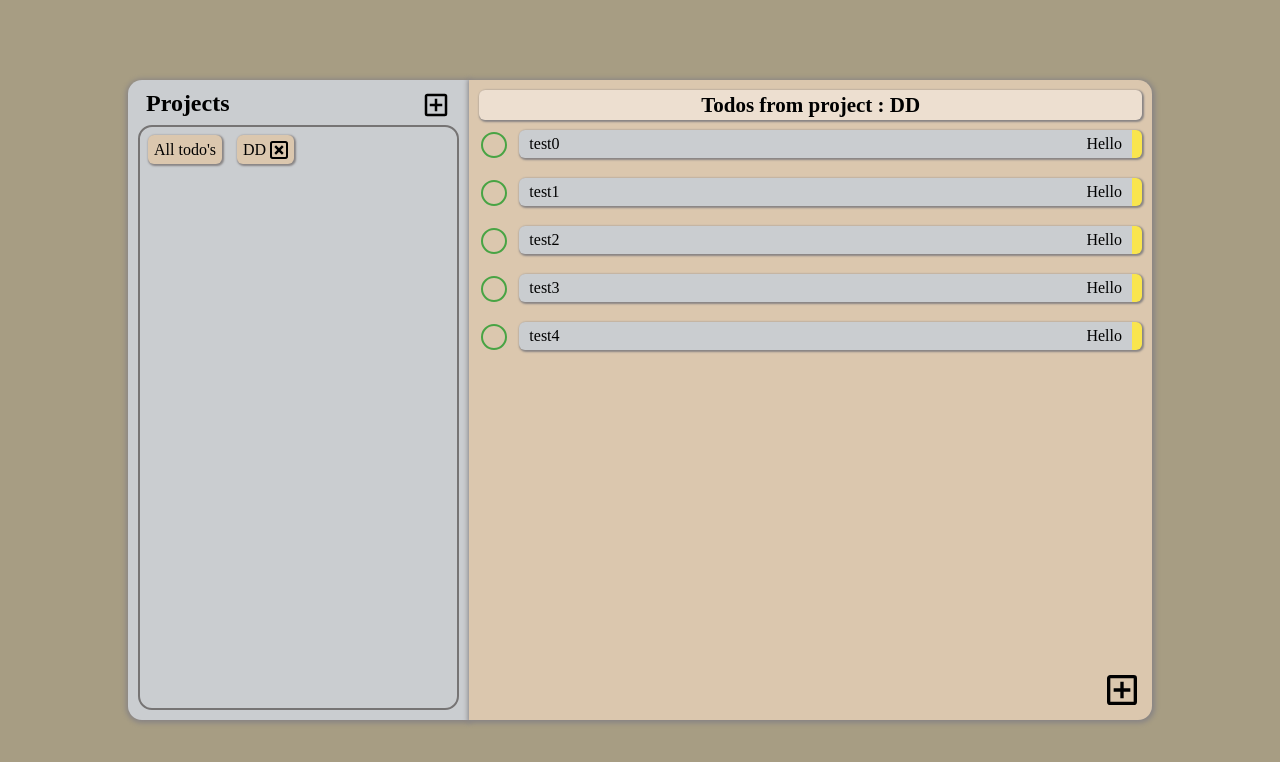
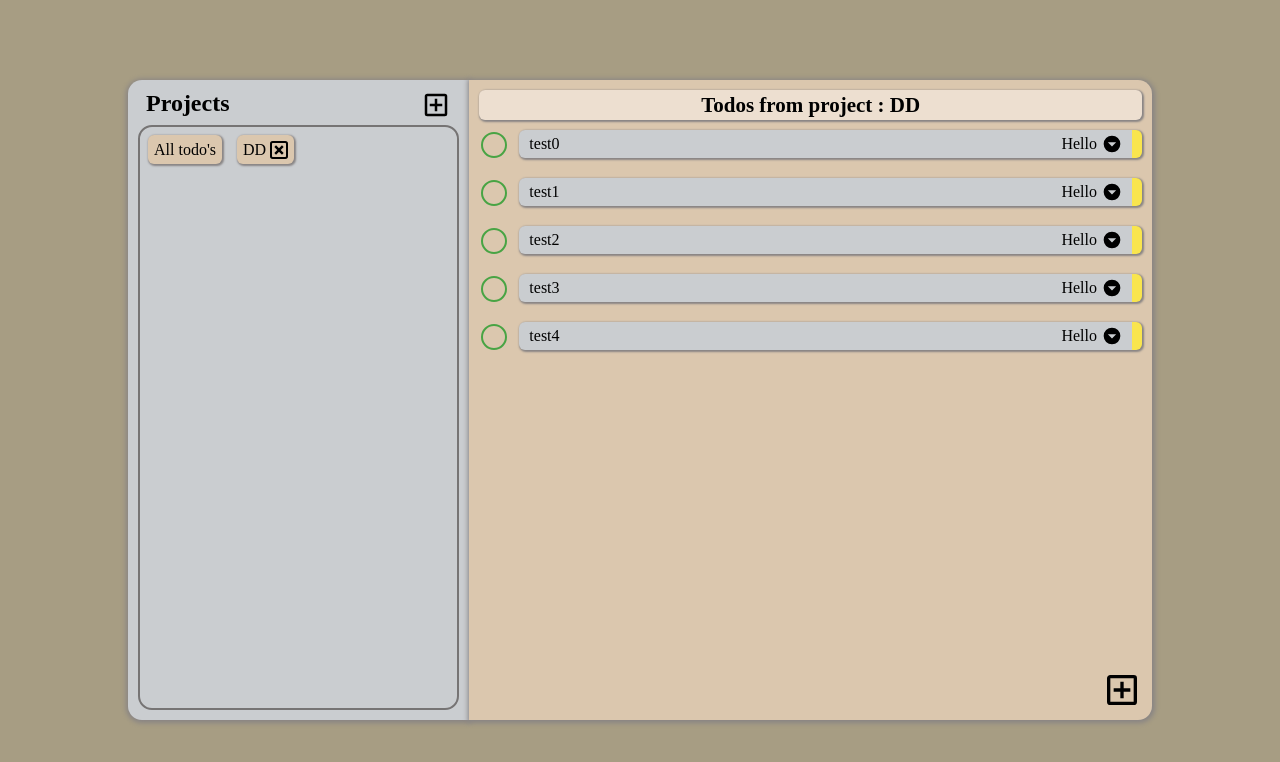
Before and after one commit to DogGotSwag/todoList, a website built with webpack: page src/template.html in a window 1280 px wide. Built offline with nearby package versions, Linux system fonts and the light colour scheme.

Commit message:
add icon to make todo expandable
looks nice and icon changes depending if
expanding or condenscing

```diff
--- a/src/DOMscript.js
+++ b/src/DOMscript.js
@@ -1,5 +1,7 @@
 import './style.css';
 import xImg from '../img/close-thick.svg';
+import dropDown from "../img/downArrow.svg";
+import up from "../img/upArrow.svg";
 
 let DOM_Module = (function (index) {
     let projectArea = document.querySelector('.projectsArea');
@@ -115,13 +117,23 @@
             let dueDate = document.createElement('p');
             dueDate.innerText = "Hello";
 
-            dueDate.addEventListener('click', () => {
+            let div = document.createElement('div');
+            div.classList.add('dropDownContainer');
+
+            let img = new Image();
+            img.src = dropDown;
+            div.appendChild(img);
+            img.classList.add('dropDownIcon');
+
+            div.addEventListener('click', () => {
                 let liClasses = Array.from( li.classList);
                 if( liClasses.includes("expand") ){
                     li.classList.remove('expand');
+                    img.src = dropDown;
                 }
                 else{
                     li.classList.add('expand');
+                    img.src = up;
                 }
             });
 
@@ -130,6 +142,7 @@
             li.appendChild(checkbox)
             li.appendChild(label);
             li.appendChild(dueDate);
+            li.appendChild(div);
 
             li.classList.add(`${key.priority}`);
             ul.appendChild(li);
--- a/src/style.css
+++ b/src/style.css
@@ -287,8 +287,9 @@
 .todoLi{
     width: 100%;
     display: grid;
-    grid-template-columns: 1fr auto;
+    grid-template-columns: 1fr auto 20px;
     grid-template-rows: 1fr;
+    gap: 5px;
 
     height: 28px;
     transition: all .3s ease;
@@ -298,6 +299,17 @@
     box-shadow: 1px 1px 2px 1px var(--shadow);
     margin-bottom: 20px;
     padding-right: 10px;
+}
+
+.dropDownIcon{
+    width: 20px;
+    height: 20px;
+}
+
+.dropDownContainer{
+    display: flex;
+    align-items: center;
+    cursor: pointer;
 }
 
 .todoLi.expand{
```
Also changed, not shown: img/downArrow.svg (added), img/upArrow.svg (added).
